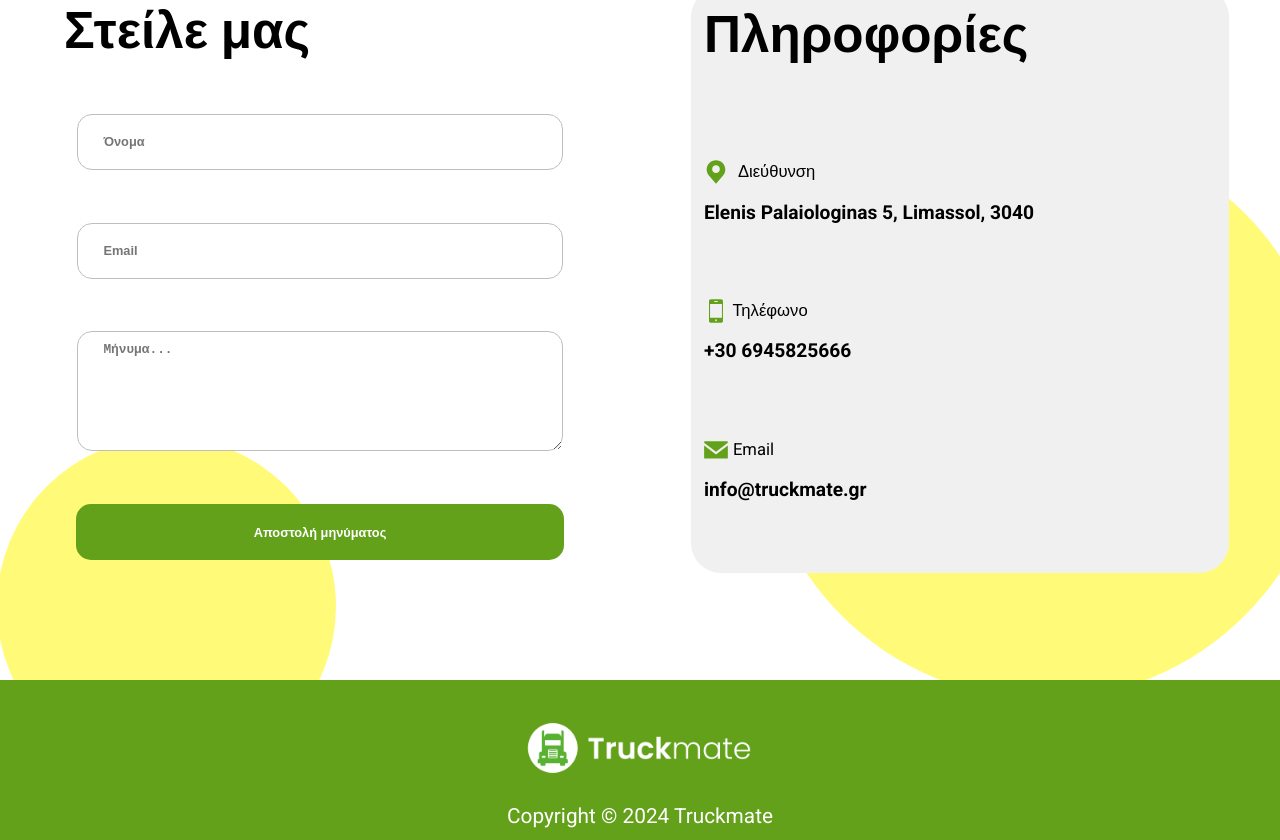
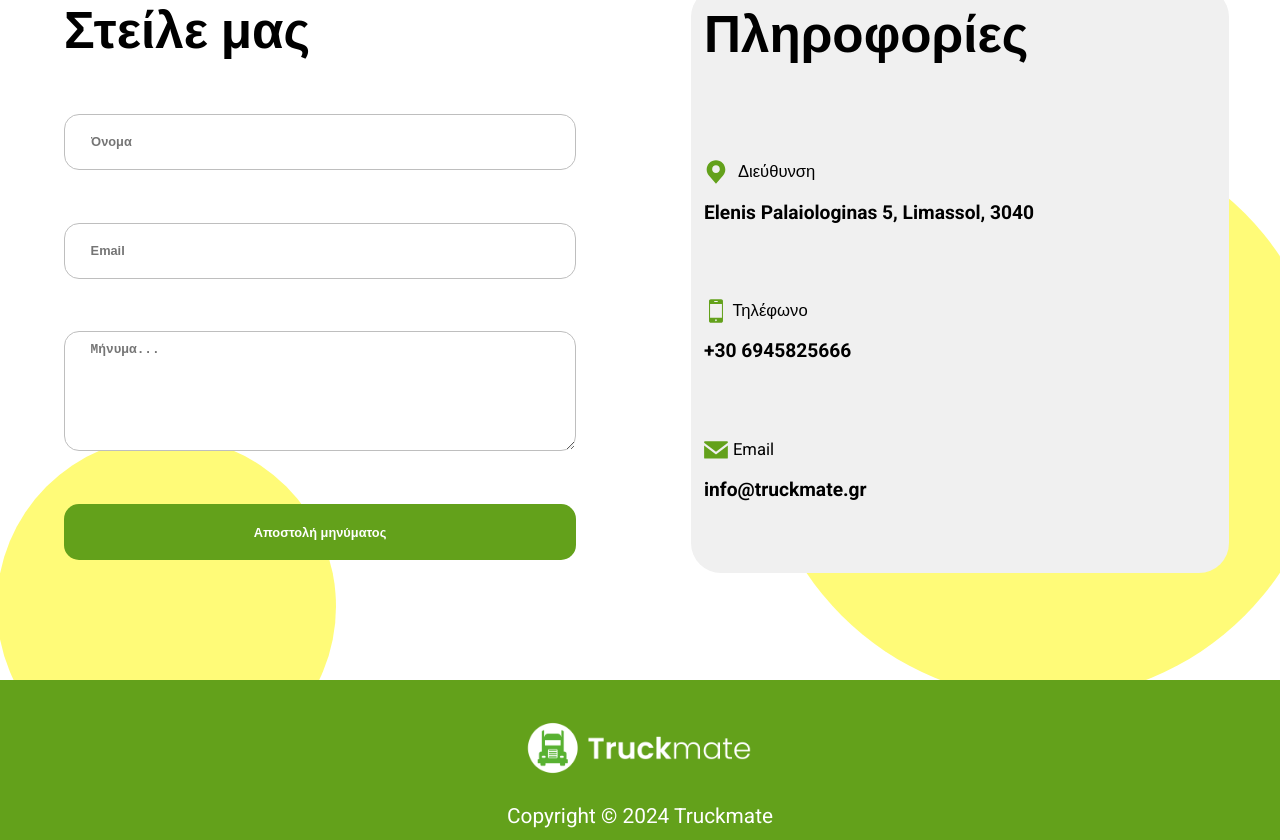
Before and after one commit to ionathansideras/truckMate, a React (Vite) app: page / in a window 1280 px wide. Shown: the part 6520-7360 px from the top of the page. Built offline with nearby package versions, Linux system fonts and the light colour scheme; no server answers.

Commit message:
fix styles

```diff
--- a/src/styles/contact-styles.scss
+++ b/src/styles/contact-styles.scss
@@ -36,7 +36,7 @@
             }
 
             input {
-                width: 95%;
+                width: 100%;
                 height: 7vh;
                 border: rgb(190, 190, 190) 1px solid;
                 border-radius: 15px;
@@ -47,8 +47,8 @@
             }
 
             textarea {
-                max-width: 95%;
-                min-width: 95%;
+                max-width: 100%;
+                min-width: 100%;
                 min-height: 15vh;
                 max-height: 20vh;
                 border: rgb(190, 190, 190) 1px solid;
@@ -62,7 +62,7 @@
             }
 
             button {
-                width: 95.5%;
+                width: 100%;
                 height: 7vh;
                 border: none;
                 border-radius: 15px;
```
